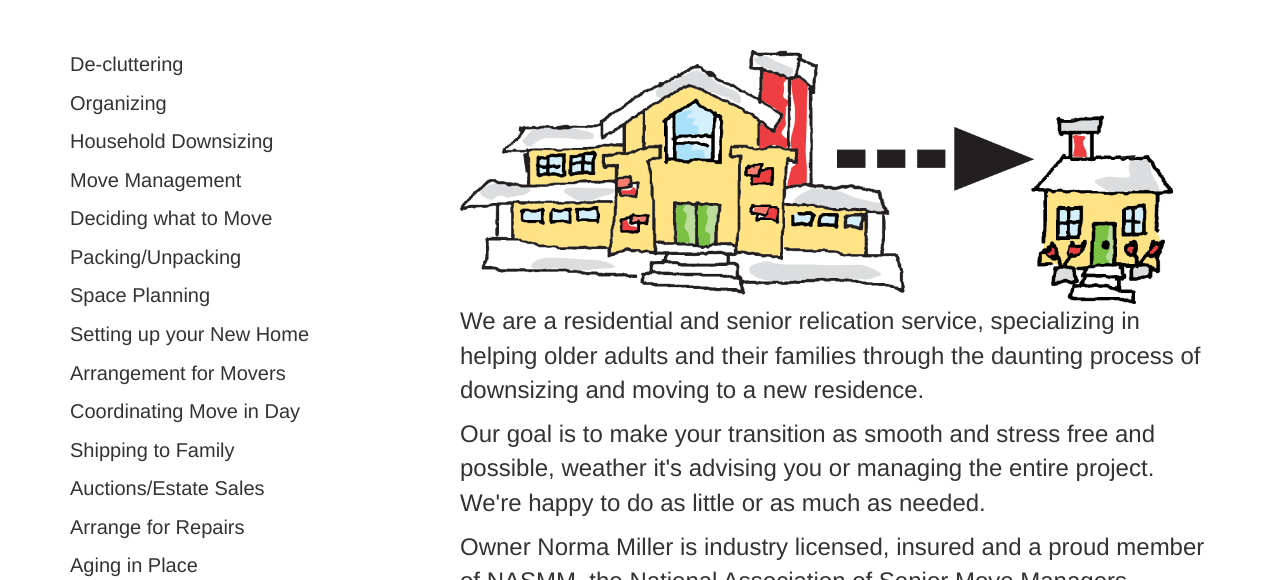
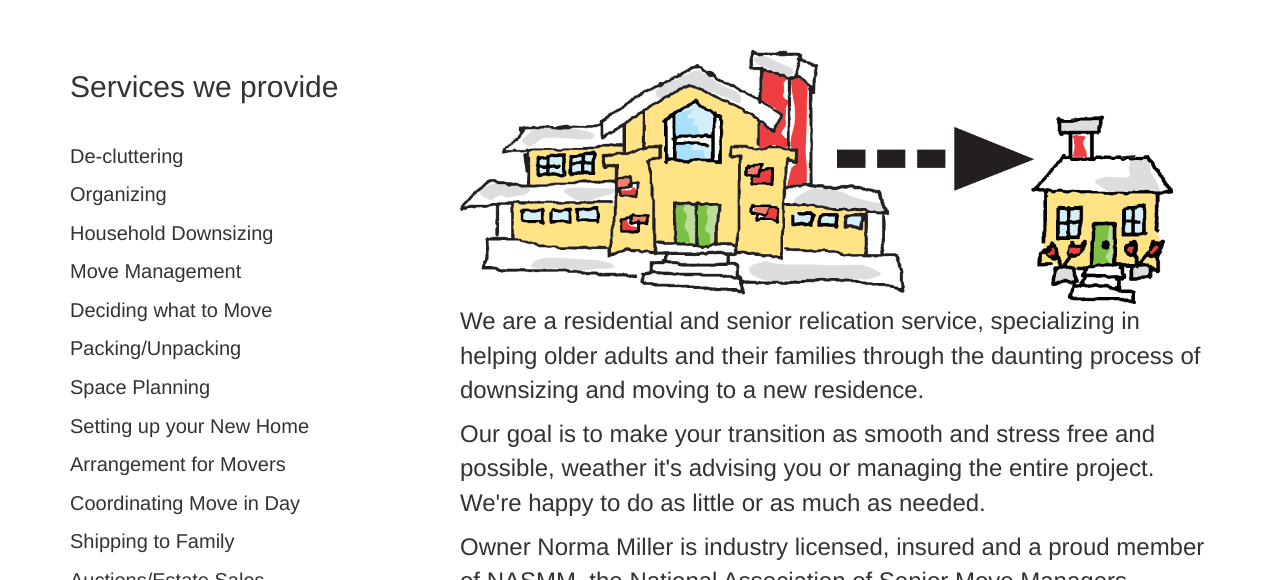
Before and after one commit to skunkface/SmoothTransitions, a website: page index.html in a window 1280 px wide. Shown: the part 520-1100 px from the top of the page. Drawn offline with nearby package versions, Linux system fonts and the light colour scheme.

Commit message:
test update

```diff
--- a/index.html
+++ b/index.html
@@ -50,6 +50,7 @@
           <p>Owner Norma Miller is industry licensed, insured and a proud member of NASMM, the National Association of Senior Move Managers. Norma's background in real estate and project management, along with training from Smooth Transitions' founder Barbara Morris, uniquely qualifies her to deal with the challenges of a move.</p>
         </div>
         <div class="col-md-4 col-md-pull-8 center-block">
+          <h2>Services we provide</h2><br />
           <p>De-cluttering</p>
           <p>Organizing</p>
           <p>Household Downsizing</p>
```
